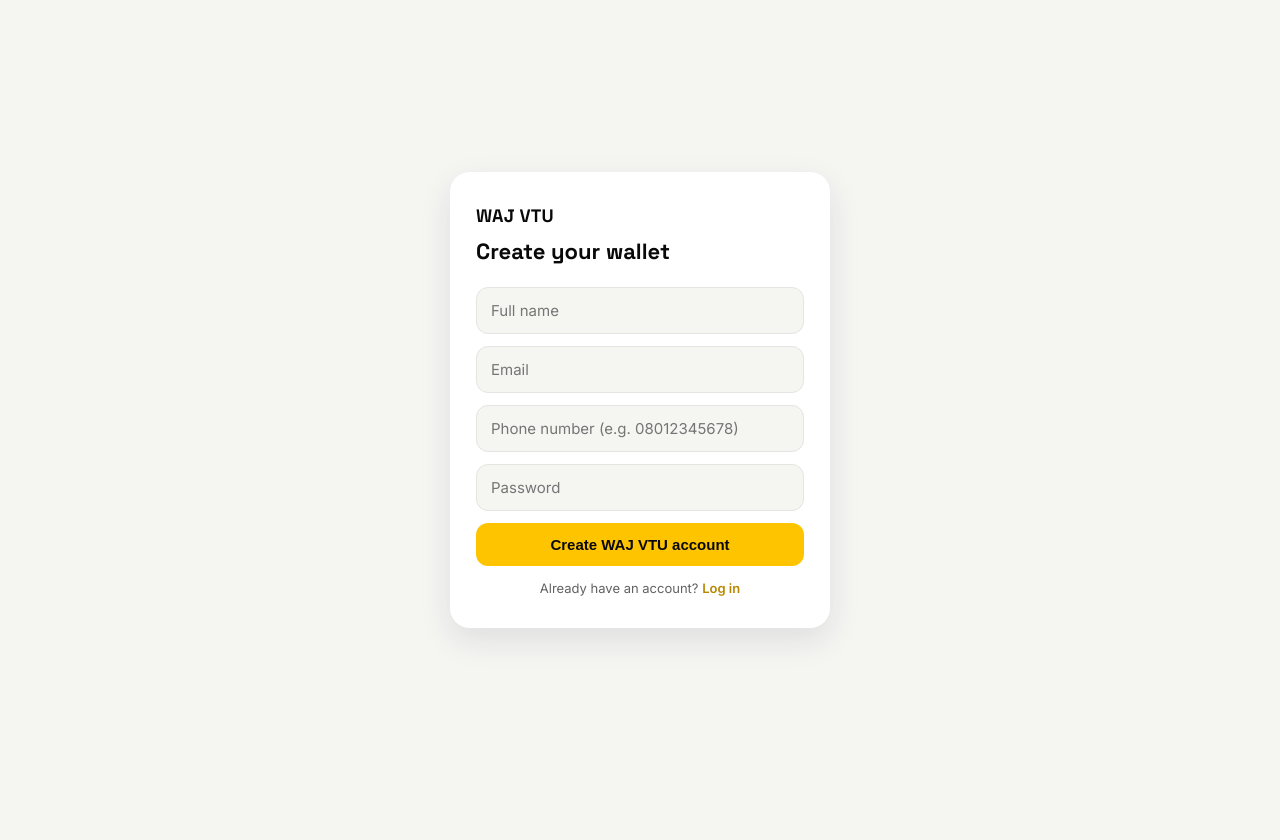
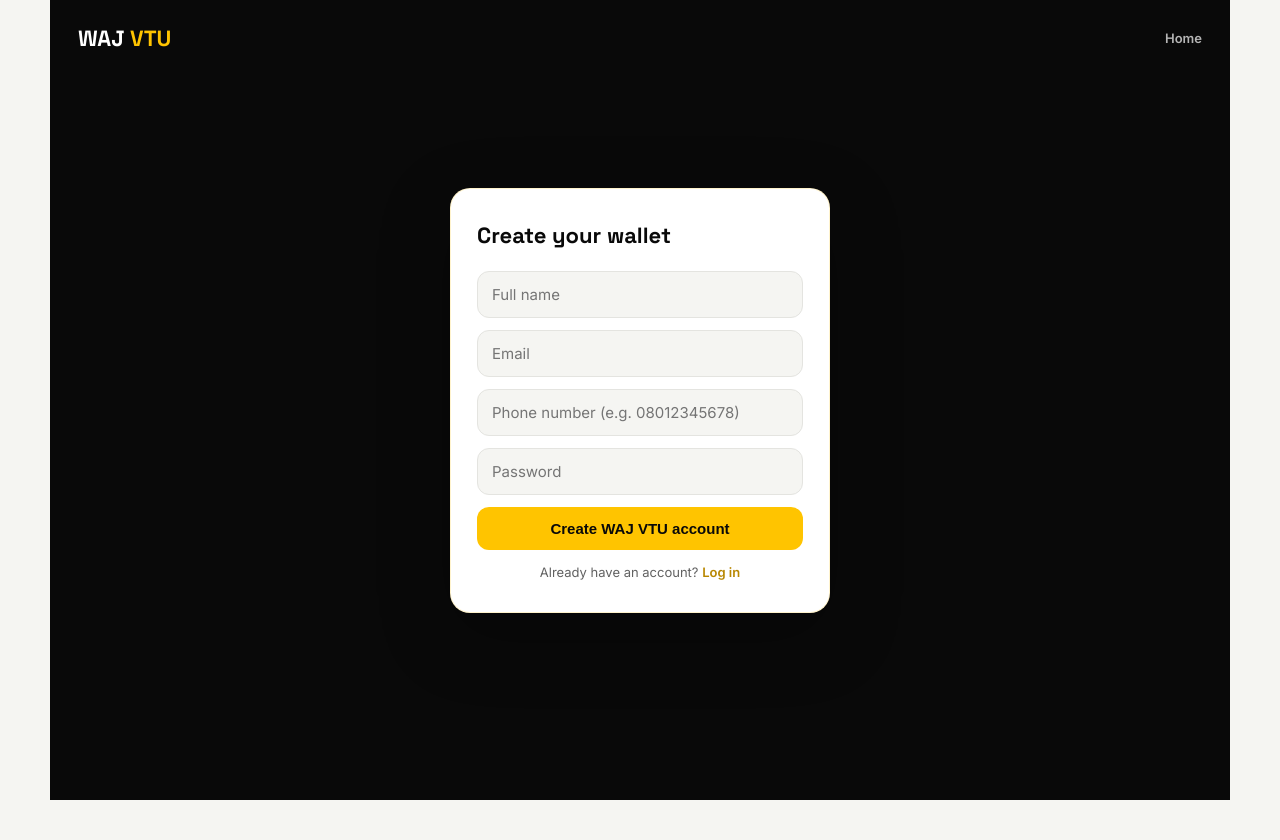
Before and after one commit to Al-ameenolanrewaju/WAJ-VTU, a Flask app: page /signup in a window 1280 px wide. Run offline with Flask 3, Linux system fonts and the light colour scheme; parts of the project's set-up code (start-up, migrations or seed data) failed here and were passed over.

Commit message:
Unify internal website navigation

```diff
--- a/templates/web/base.html
+++ b/templates/web/base.html
@@ -59,7 +59,7 @@
   .site-brand span { color:var(--amber); }
   .site-nav-links { display:flex; align-items:center; gap:22px; font-size:13px; color:var(--slate); }
   .site-nav-links a { text-decoration:none; }
-  .site-nav-links a:hover { color:var(--indigo); }
+  .site-nav-links a:hover, .site-nav-links a.active { color:var(--indigo); }
   .site-nav-balance { color:var(--indigo); background:#f6f3eb; padding:9px 12px; border-radius:9px; font-weight:700; }
   .site-menu-toggle { display:none; border:1px solid var(--border); background:#fff; color:var(--indigo); border-radius:8px; padding:8px 10px; font-size:18px; cursor:pointer; }
 
@@ -462,14 +462,20 @@
   .receipt-actions button { flex:1; padding:12px; border:0; border-radius:11px; background:var(--amber); color:var(--indigo); font-weight:700; cursor:pointer; }
   .receipt-actions button.secondary { background:var(--bg); }
 
-  .auth-wrap { min-height: 100vh; display: flex; align-items: center; justify-content: center; padding: 20px; }
+  .auth-wrap { min-height: 100vh; display: flex; align-items: center; justify-content: center; padding: 28px 20px; background:var(--indigo); position:relative; }
+  .auth-brand-row { position:absolute; top:24px; left:28px; right:28px; display:flex; justify-content:space-between; align-items:center; }
+  .auth-brand-row .site-brand { color:#fff; }
+  .auth-brand-row .site-brand span { color:var(--amber); }
+  .auth-home { color:rgba(255,255,255,.7); font-size:13px; font-weight:600; text-decoration:none; }
+  .auth-home:hover { color:var(--amber); }
   .auth-card {
     background: var(--card);
     border-radius: 20px;
     padding: 32px 26px;
     width: 100%;
     max-width: 380px;
-    box-shadow: 0 12px 32px rgba(28, 33, 72, 0.10);
+    box-shadow: 0 22px 70px rgba(0,0,0,.28);
+    border:1px solid rgba(255,196,0,.2);
   }
   .auth-card h1 { font-family: 'Space Grotesk', sans-serif; font-size: 22px; margin-bottom: 22px; color: var(--indigo); }
   .auth-switch { text-align: center; margin-top: 14px; font-size: 13px; color: var(--slate); }
@@ -492,7 +498,7 @@
     .site-nav-links { display:none; position:absolute; left:12px; right:12px; top:68px; z-index:10; flex-direction:column; align-items:stretch; gap:0; padding:8px; background:#fff; border:1px solid var(--border); border-radius:12px; box-shadow:0 12px 28px rgba(0,0,0,.12); }
     .site-nav-links.open { display:flex; }
     .site-nav-links a { padding:12px; border-radius:8px; }
-    .site-nav-links a:hover { background:var(--bg); }
+    .site-nav-links a:hover, .site-nav-links a.active { background:var(--bg); }
     .page-shell { padding:24px 16px 0; }
     .page-heading { flex-direction:column; gap:10px; margin-bottom:18px; }
     .page-heading h1 { font-size:26px; }
--- a/templates/web/dashboard.html
+++ b/templates/web/dashboard.html
@@ -1,6 +1,7 @@
 {% extends "web/base.html" %}
 {% block body_class %}dashboard-page{% endblock %}
 {% block content %}
+{% include "web/_service_nav.html" %}
 {% if purchase_receipt %}
 <div class="receipt-backdrop" id="purchase-receipt" role="dialog" aria-modal="true" aria-labelledby="receipt-title">
   <div class="receipt-modal">
@@ -31,7 +32,6 @@
 <header>
   <div class="header-top">
     <div>
-      <div class="dashboard-brand">WAJ VTU</div>
       <div class="greeting">Welcome back, <strong>{{ user.name or "there" }}</strong></div>
     </div>
     <div class="header-tools">
--- a/templates/web/forgot_password.html
+++ b/templates/web/forgot_password.html
@@ -1,8 +1,8 @@
 {% extends "web/base.html" %}
 {% block content %}
 <div class="auth-wrap">
+  <div class="auth-brand-row"><a class="site-brand" href="{{ url_for('web.home') }}">WAJ <span>VTU</span></a><a class="auth-home" href="{{ url_for('web.home') }}">Home</a></div>
   <div class="auth-card">
-    <div class="dashboard-brand" style="color:var(--indigo); margin-bottom:10px;">WAJ VTU</div>
     <h1>Reset your password</h1>
     {% with messages = get_flashed_messages(with_categories=true) %}{% for category, message in messages %}<div class="flash {{ category }}">{{ message }}</div>{% endfor %}{% endwith %}
     <form method="POST">
--- a/templates/web/login.html
+++ b/templates/web/login.html
@@ -1,8 +1,8 @@
 {% extends "web/base.html" %}
 {% block content %}
 <div class="auth-wrap">
+  <div class="auth-brand-row"><a class="site-brand" href="{{ url_for('web.home') }}">WAJ <span>VTU</span></a><a class="auth-home" href="{{ url_for('web.home') }}">Home</a></div>
   <div class="auth-card">
-    <div class="dashboard-brand" style="color:var(--indigo); margin-bottom:10px;">WAJ VTU</div>
     <h1>Welcome back</h1>
     {% with messages = get_flashed_messages(with_categories=true) %}
       {% for category, message in messages %}<div class="flash {{ category }}">{{ message }}</div>{% endfor %}
--- a/templates/web/reset_password.html
+++ b/templates/web/reset_password.html
@@ -1,8 +1,8 @@
 {% extends "web/base.html" %}
 {% block content %}
 <div class="auth-wrap">
+  <div class="auth-brand-row"><a class="site-brand" href="{{ url_for('web.home') }}">WAJ <span>VTU</span></a><a class="auth-home" href="{{ url_for('web.home') }}">Home</a></div>
   <div class="auth-card">
-    <div class="dashboard-brand" style="color:var(--indigo); margin-bottom:10px;">WAJ VTU</div>
     <h1>Choose a new password</h1>
     {% with messages = get_flashed_messages(with_categories=true) %}{% for category, message in messages %}<div class="flash {{ category }}">{{ message }}</div>{% endfor %}{% endwith %}
     <form method="POST">
--- a/templates/web/signup.html
+++ b/templates/web/signup.html
@@ -1,8 +1,8 @@
 {% extends "web/base.html" %}
 {% block content %}
 <div class="auth-wrap">
+  <div class="auth-brand-row"><a class="site-brand" href="{{ url_for('web.home') }}">WAJ <span>VTU</span></a><a class="auth-home" href="{{ url_for('web.home') }}">Home</a></div>
   <div class="auth-card">
-    <div class="dashboard-brand" style="color:var(--indigo); margin-bottom:10px;">WAJ VTU</div>
     <h1>Create your wallet</h1>
     {% with messages = get_flashed_messages(with_categories=true) %}
       {% for category, message in messages %}<div class="flash {{ category }}">{{ message }}</div>{% endfor %}
```
Also changed, not shown: templates/web/_service_nav.html (+5 -3 lines).
